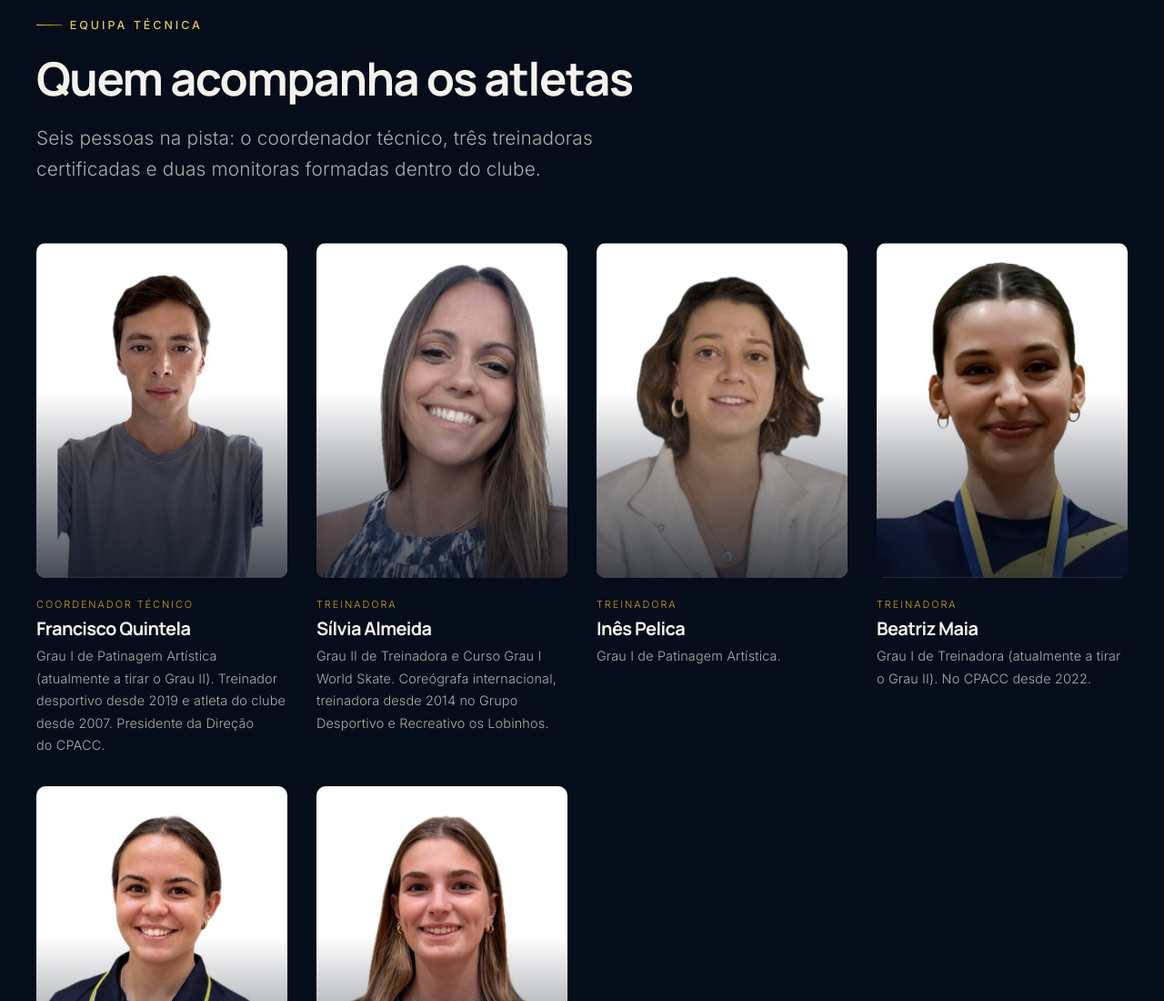
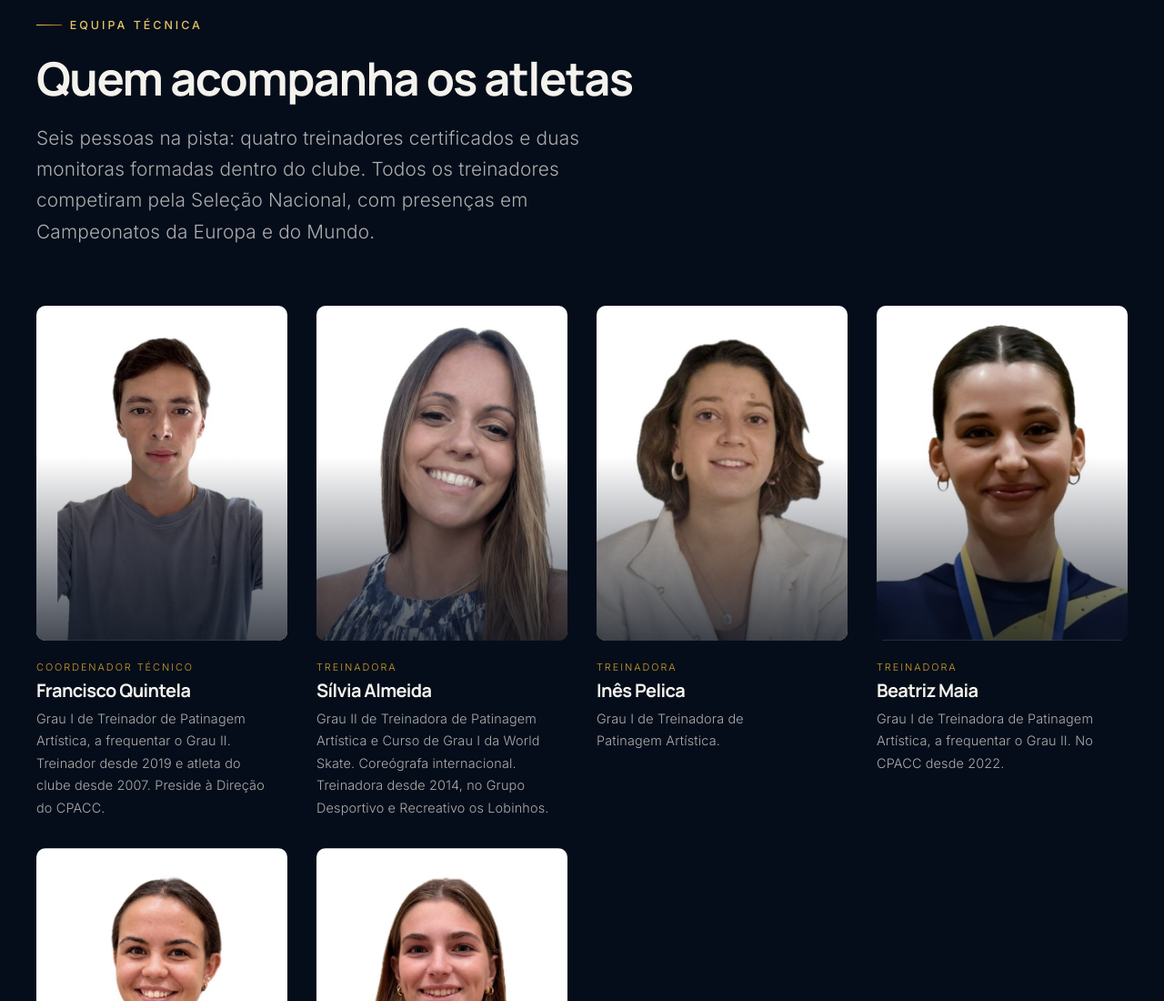
Before and after one commit to cpaccpatinagem/patinagemcharneca, a website: page clube.html in a window 1280 px wide. Shown: the part 3840-4940 px from the top of the page at 91% size. Drawn offline with Linux system fonts and the light colour scheme.

Commit message:
Linguagem profissional nas credenciais dos treinadores
Um grau de treinador frequenta-se, não se tira. Sai o "(atualmente a tirar o
Grau II)" e entra "a frequentar o Grau II", e as credenciais passam a estar
escritas por extenso: "Grau I de Treinador de Patinagem Artística" em vez de
"Grau I de Patinagem Artística", que era a modalidade e não a qualificação.

Acrescenta que os quatro treinadores competiram pela Seleção Nacional, com
presenças em Campeonatos da Europa e do Mundo. Fica no texto de abertura da
secção e não repetido nas quatro fichas: dito uma vez sobre a equipa inteira
tem mais peso do que quatro vezes sobre cada pessoa.

A página inicial não tinha texto de abertura nenhum nesta secção. Passa a ter.

Co-Authored-By: Claude Opus 5 <noreply@anthropic.com>

```diff
--- a/clube.html
+++ b/clube.html
@@ -202,8 +202,9 @@
       <p class="eyebrow" data-reveal>Equipa técnica</p>
       <h2 data-reveal style="--reveal-delay:80ms">Quem acompanha os atletas</h2>
       <p class="lead" data-reveal style="--reveal-delay:160ms">
-        Seis pessoas na pista: o coordenador técnico, três treinadoras certificadas
-        e duas monitoras formadas dentro do clube.
+        Seis pessoas na pista: quatro treinadores certificados e duas monitoras
+        formadas dentro do clube. Todos os treinadores competiram pela Seleção
+        Nacional, com presenças em Campeonatos da Europa e do Mundo.
       </p>
     </div>
 
@@ -212,25 +213,25 @@
         <div class="coach__photo"><img src="assets/img/equipa/francisco-quintela.jpg" alt="Francisco Quintela" width="600" height="800" loading="lazy" decoding="async"></div>
         <p class="coach__role">Coordenador técnico</p>
         <h3 class="coach__name">Francisco Quintela</h3>
-        <p class="coach__bio">Grau I de Patinagem Artística (atualmente a tirar o Grau II). Treinador desportivo desde 2019 e atleta do clube desde 2007. Presidente da Direção do CPACC.</p>
+        <p class="coach__bio">Grau I de Treinador de Patinagem Artística, a frequentar o Grau II. Treinador desde 2019 e atleta do clube desde 2007. Preside à Direção do CPACC.</p>
       </article>
       <article class="coach" data-reveal>
         <div class="coach__photo"><img src="assets/img/equipa/silvia-almeida.jpg" alt="Sílvia Almeida" width="600" height="800" loading="lazy" decoding="async"></div>
         <p class="coach__role">Treinadora</p>
         <h3 class="coach__name">Sílvia Almeida</h3>
-        <p class="coach__bio">Grau II de Treinadora e Curso Grau I World Skate. Coreógrafa internacional, treinadora desde 2014 no Grupo Desportivo e Recreativo os Lobinhos.</p>
+        <p class="coach__bio">Grau II de Treinadora de Patinagem Artística e Curso de Grau I da World Skate. Coreógrafa internacional. Treinadora desde 2014, no Grupo Desportivo e Recreativo os Lobinhos.</p>
       </article>
       <article class="coach" data-reveal>
         <div class="coach__photo"><img src="assets/img/equipa/ines-pelica.jpg" alt="Inês Pelica" width="600" height="800" loading="lazy" decoding="async"></div>
         <p class="coach__role">Treinadora</p>
         <h3 class="coach__name">Inês Pelica</h3>
-        <p class="coach__bio">Grau I de Patinagem Artística.</p>
+        <p class="coach__bio">Grau I de Treinadora de Patinagem Artística.</p>
       </article>
       <article class="coach" data-reveal>
         <div class="coach__photo"><img src="assets/img/equipa/beatriz-maia.jpg" alt="Beatriz Maia" width="600" height="800" loading="lazy" decoding="async"></div>
         <p class="coach__role">Treinadora</p>
         <h3 class="coach__name">Beatriz Maia</h3>
-        <p class="coach__bio">Grau I de Treinadora (atualmente a tirar o Grau II). No CPACC desde 2022.</p>
+        <p class="coach__bio">Grau I de Treinadora de Patinagem Artística, a frequentar o Grau II. No CPACC desde 2022.</p>
       </article>
       <article class="coach" data-reveal>
         <div class="coach__photo"><img src="assets/img/equipa/catarina-branco.jpg" alt="Catarina Branco" width="600" height="800" loading="lazy" decoding="async"></div>
```
Also changed, not shown: index.html (+9 -4 lines).
